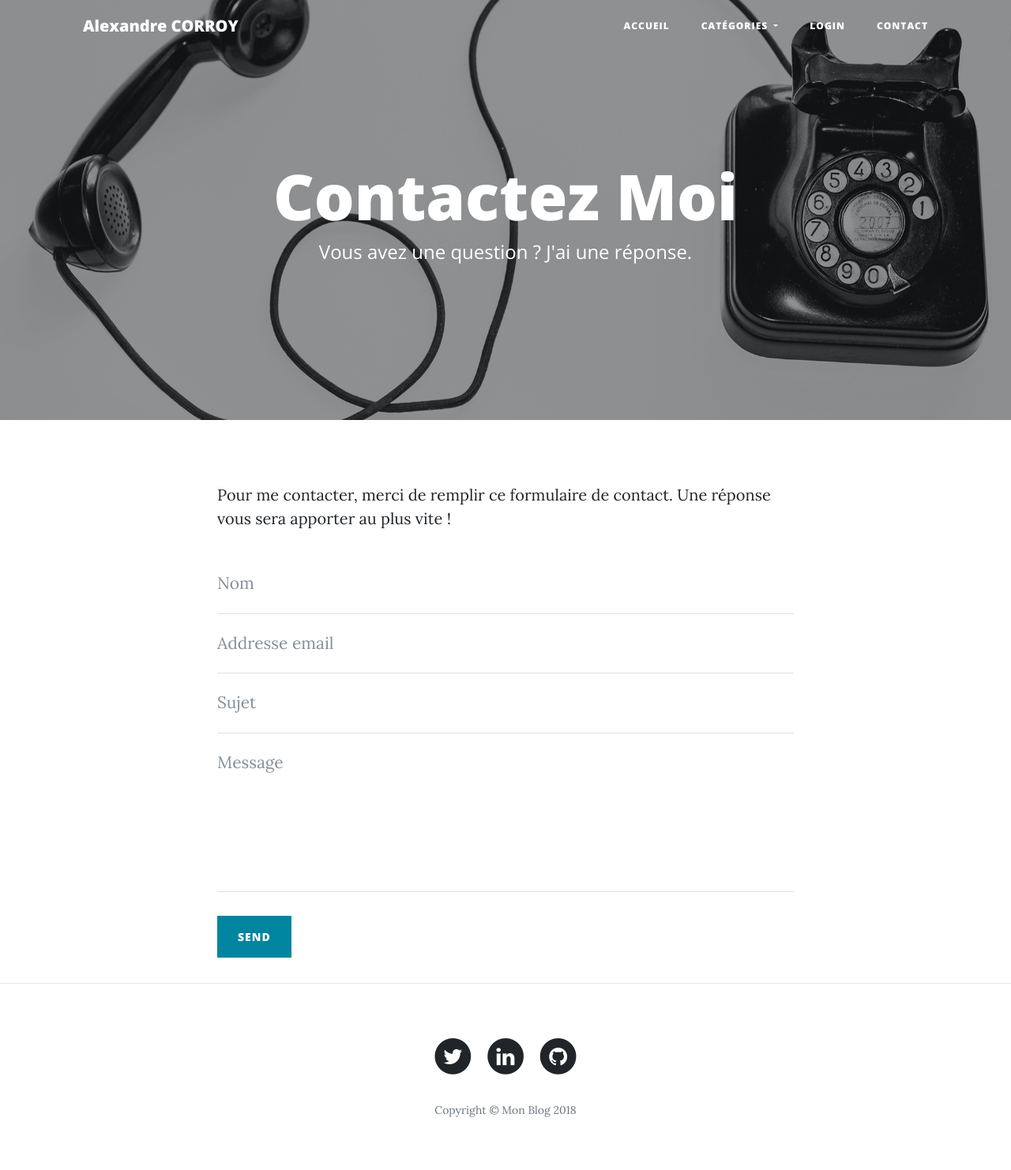
After one commit to alexandrecorroy/Blog, a PHP site: template View/frontend/contact.php in a window 1280 px wide. The commit adds this page. Shown: the whole page at 79% size. Run offline with PHP 8.4, Linux system fonts and the light colour scheme; the template is opened without the code that fills it, so the values that code supplies are empty.

Commit message:
add contact page, swiftmailer and composer

```diff
--- /dev/null
+++ b/View/frontend/contact.php
@@ -0,0 +1,72 @@
+<?php include "View/frontend/header.php";?>
+    <!-- Page Header -->
+    <header class="masthead" style="background-image: url('public/frontend/images/contact-bg.jpg')">
+        <div class="overlay"></div>
+        <div class="container">
+            <div class="row">
+                <div class="col-lg-8 col-md-10 mx-auto">
+                    <div class="page-heading">
+                        <h1>Contactez Moi</h1>
+                        <span class="subheading">Vous avez une question ? J'ai une réponse.</span>
+                    </div>
+                </div>
+            </div>
+        </div>
+    </header>
+<!-- Main Content -->
+<div class="container">
+    <div class="row">
+        <div class="col-lg-8 col-md-10 mx-auto">
+            <?php
+            if (isset($_SESSION['info']))
+            {
+                echo '<div class="alert alert-info" role="alert">'. $_SESSION['info'] .'</div>';
+                unset($_SESSION['info']);
+            }
+            if (isset($_SESSION['alerte']))
+            {
+                echo '<div class="alert alert-danger" role="alert">'. $_SESSION['alerte'] .'</div>';
+                unset($_SESSION['alerte']);
+            }
+            ?>
+            <p>Pour me contacter, merci de remplir ce formulaire de contact. Une réponse vous sera apporter au plus vite !</p>
+
+            <form name="sentMessage" id="contactForm" action="index.php?page=contact" method="post">
+                <div class="control-group">
+                    <div class="form-group floating-label-form-group controls">
+                        <label>Nom</label>
+                        <input type="text" class="form-control" placeholder="Nom" id="name" name="name" required>
+                        <p class="help-block text-danger"></p>
+                    </div>
+                </div>
+                <div class="control-group">
+                    <div class="form-group floating-label-form-group controls">
+                        <label>Adresse Email</label>
+                        <input type="email" class="form-control" placeholder="Addresse email" id="email" name="email" required>
+                        <p class="help-block text-danger"></p>
+                    </div>
+                </div>
+                <div class="control-group">
+                    <div class="form-group floating-label-form-group controls">
+                        <label>Sujet</label>
+                        <input type="text" class="form-control" placeholder="Sujet" id="subject" name="subject" required>
+                        <p class="help-block text-danger"></p>
+                    </div>
+                </div>
+                <div class="control-group">
+                    <div class="form-group floating-label-form-group controls">
+                        <label>Message</label>
+                        <textarea rows="5" class="form-control" placeholder="Message" id="message" name="message" required></textarea>
+                        <p class="help-block text-danger"></p>
+                    </div>
+                </div>
+                <br>
+                <div id="success"></div>
+                <div class="form-group">
+                    <button type="submit" class="btn btn-primary" id="sendMessageButton">Send</button>
+                </div>
+            </form>
+        </div>
+    </div>
+</div>
+<?php include "View/frontend/footer.php";?>
--- a/View/frontend/header.php
+++ b/View/frontend/header.php
@@ -69,7 +69,7 @@
                 ?>
 
                 <li class="nav-item">
-                    <a class="nav-link" href="contact.html">Contact</a>
+                    <a class="nav-link" href="index.php?page=contact">Contact</a>
                 </li>
             </ul>
         </div>
```
Also changed, not shown: Controller/Frontend.php (+49 -0 lines), composer.json (added, +13 -0 lines), index.php (+5 -4 lines), template_config.json (+7 -0 lines), 2 other files.
